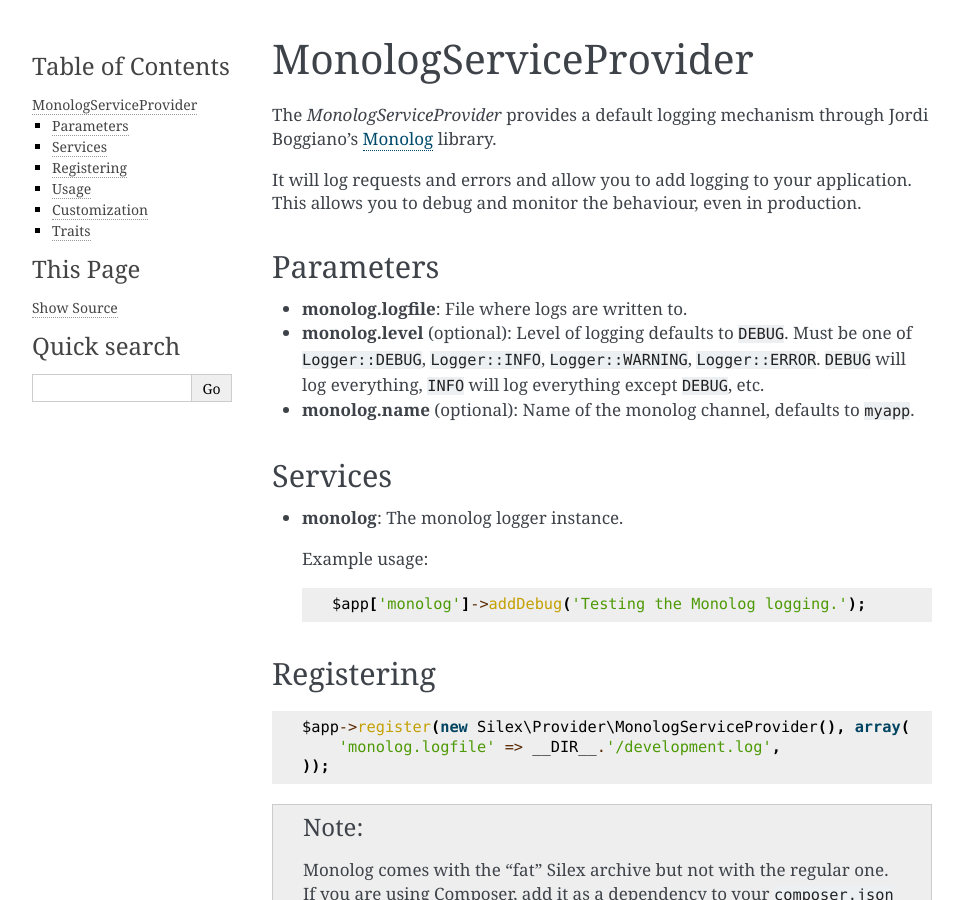
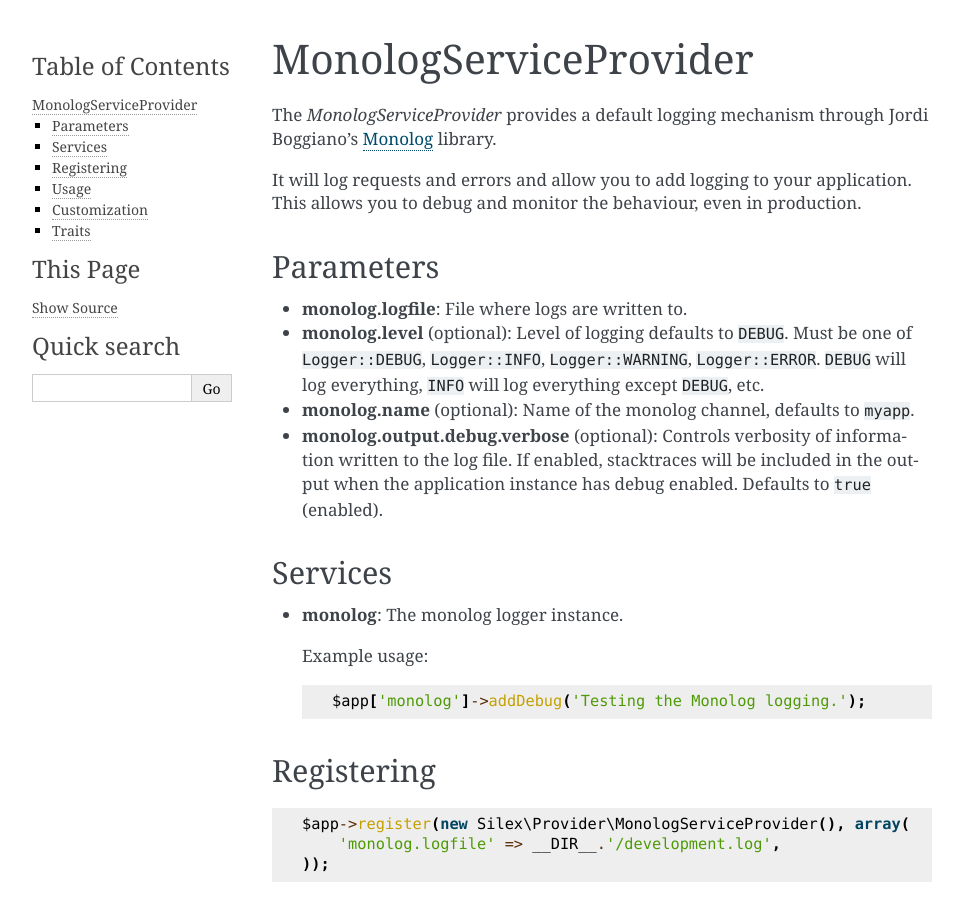
Before and after one commit to silexphp/Silex, a Sphinx documentation site: the page built from doc/providers/monolog.rst, in a window 1280 px wide and 900 px high. Shown: the whole window, without its empty margins (148-1111 px from the left). Built offline with Sphinx 7.4.7, drawn with Linux system fonts in a browser that asks for light colours; pages that are not in the unit, such as notebooks, are missing from menus.

Commit message:
Updated doc with info about new parameter

```diff
--- a/doc/providers/monolog.rst
+++ b/doc/providers/monolog.rst
@@ -21,6 +21,11 @@
 
 * **monolog.name** (optional): Name of the monolog channel,
   defaults to ``myapp``.
+
+* **monolog.output.debug.verbose** (optional): Controls verbosity of
+  information written to the log file. If enabled, stacktraces will be
+  included in the output when the application instance has debug
+  enabled. Defaults to ``true`` (enabled).
 
 Services
 --------
```
